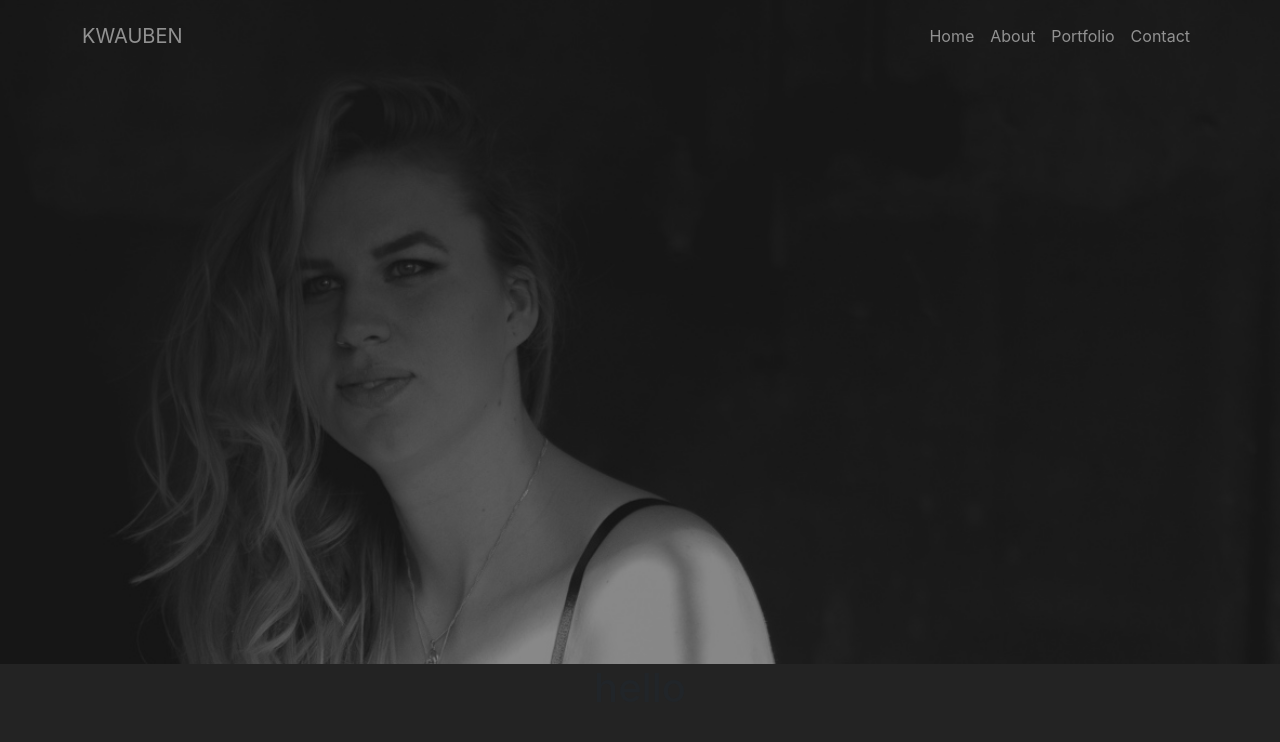
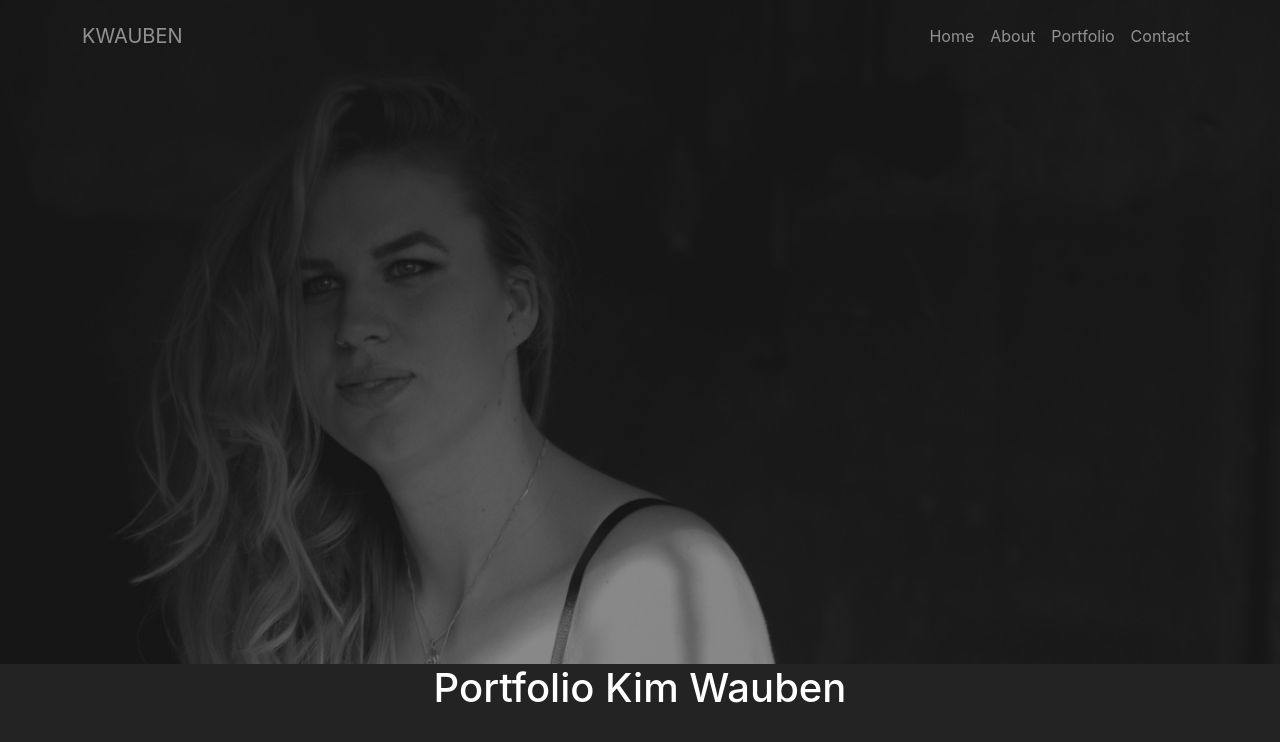
Before and after one commit to KimW1998/portfolio-kwauben, a React (Create React App) app: page / in a window 1280 px wide. Shown: the top 742 px of the page. Built offline with nearby package versions, Linux system fonts and the light colour scheme.

Commit message:
created a test tekst

```diff
--- a/src/App.css
+++ b/src/App.css
@@ -4,7 +4,9 @@
   min-height: 1500px;
 }
 
-
+.test-tekst{
+  color: white;
+}
 
 
 .App-link {
--- a/src/App.tsx
+++ b/src/App.tsx
@@ -11,9 +11,9 @@ const App = () => {
         <HeaderImage />
       </header>
 
-<h1>hello</h1>
       <footer className="App-footer">
 
+<h1 className='test-tekst'>Portfolio Kim Wauben</h1>
       </footer>
     </div>
   );
```
